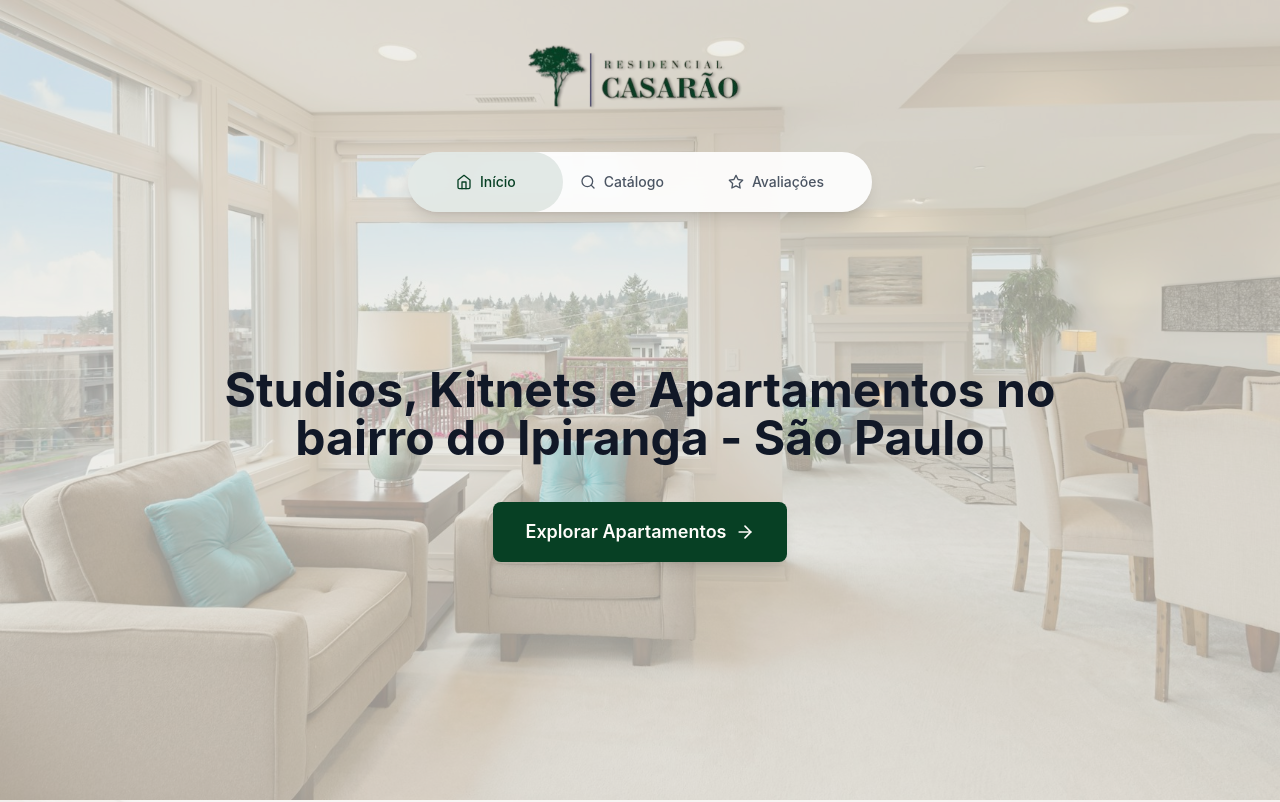
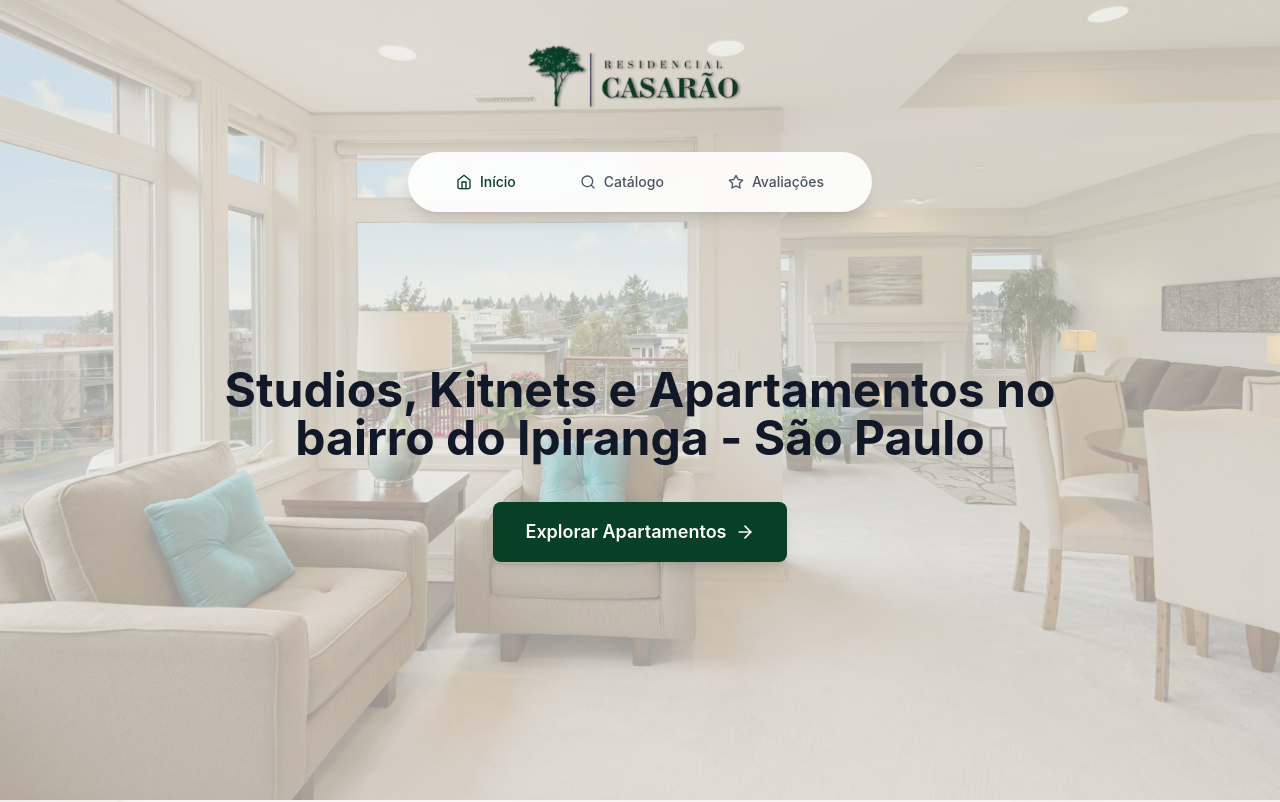
Before and after one commit to LeleooAlves/casarao-ipiranga, a React (Vite) app: page / in a window 1280 px wide. Shown: the top 802 px of the page. Built offline with nearby package versions, Linux system fonts and the light colour scheme.

Commit message:
Correção hover

```diff
--- a/src/components/Header.tsx
+++ b/src/components/Header.tsx
@@ -44,10 +44,6 @@ const Header: React.FC = () => {
     return location.pathname === path;
   };
 
-  const getActiveIndex = () => {
-    return navigation.findIndex(item => item.href === location.pathname);
-  };
-
   return (
     <header
       className={`fixed top-0 left-0 right-0 z-50 transition-transform duration-300 ${
@@ -62,15 +58,6 @@ const Header: React.FC = () => {
           {/* Desktop Navigation */}
           <nav className="relative">
             <div className="bg-white/90 backdrop-blur-md rounded-full shadow-lg px-8 py-3 relative">
-              {/* Sliding indicator */}
-              <div
-                className="absolute top-0 left-0 h-full bg-primary/10 rounded-full transition-all duration-300 ease-in-out"
-                style={{
-                  width: `${100 / navigation.length}%`,
-                  transform: `translateX(${getActiveIndex() * 100}%)`,
-                }}
-              />
-
               <div className="flex space-x-8 relative z-10">
                 {navigation.map((item) => {
                   const Icon = item.icon;
```
